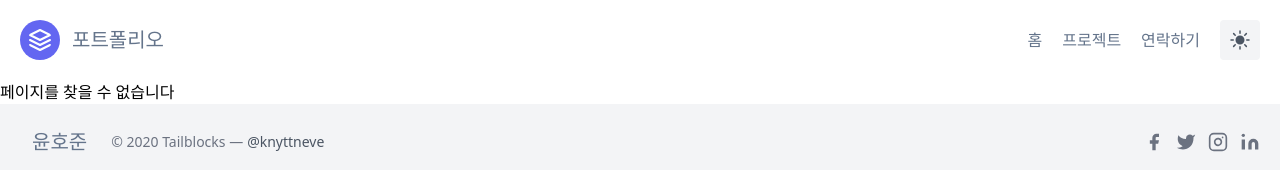
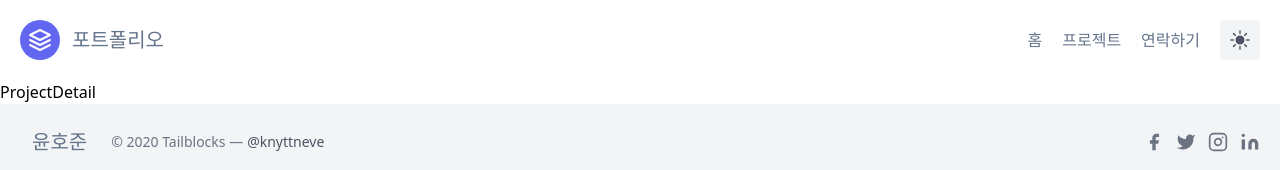
Before and after one commit to tjdsksro90/nextjs-portfolio, a Next.js app: page /projects/1 in a window 1280 px wide. Before the commit this address had no page. Shown: the top 170 px of the page. Built offline with nearby package versions, Linux system fonts and the light colour scheme.

Commit message:
🎉 add: project detail 페이지 새로 추가

```diff
--- /dev/null
+++ b/pages/projects/[pageId].tsx
@@ -0,0 +1,7 @@
+import React from "react";
+
+const ProjectDetail = () => {
+  return <div>ProjectDetail</div>;
+};
+
+export default ProjectDetail;
```
